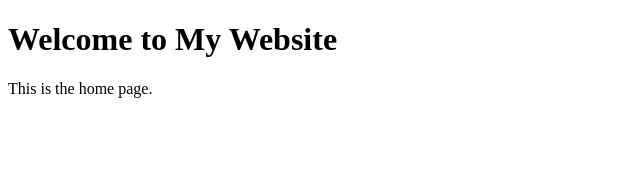
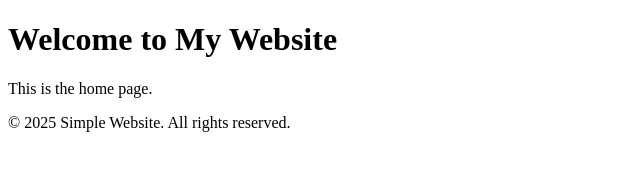
Before and after one commit to R-Jothipriya/Simple-website, a plain HTML site: page index.html in a window 1280 px wide. Shown: the whole page, without its empty margins (0-640 px from the left). Drawn offline with Linux system fonts and the light colour scheme.

Commit message:
Added footer to index page in feature-footer branch

```diff
--- a/index.html
+++ b/index.html
@@ -8,5 +8,9 @@
 <body>
     <h1>Welcome to My Website</h1>
     <p>This is the home page.</p>
+
+    <footer>
+    <p>© 2025 Simple Website. All rights reserved.</p>
+</footer>
 </body>
 </html>
```
